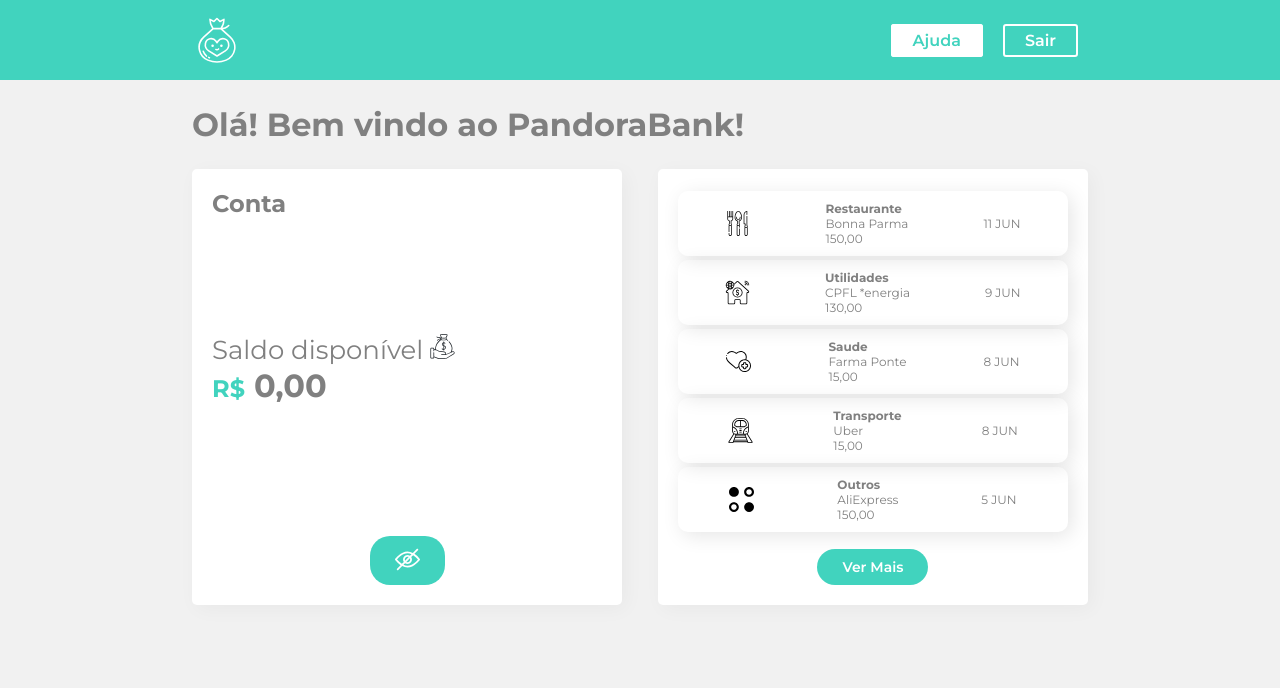
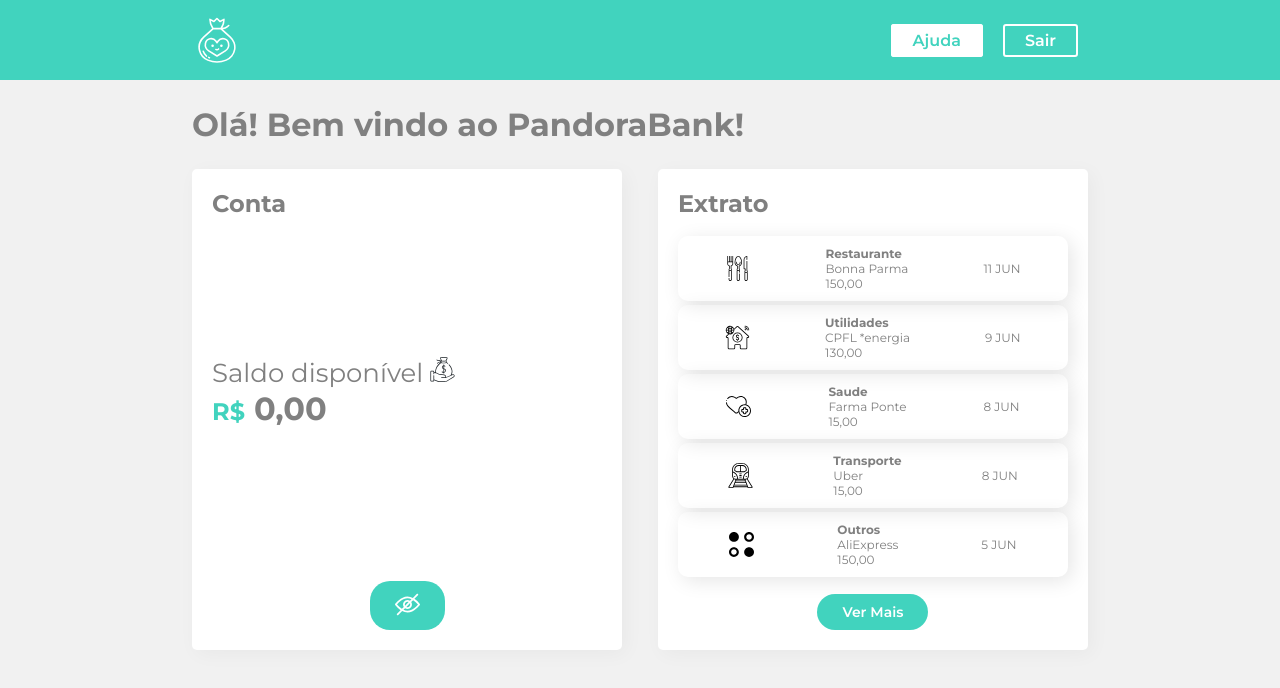
Before and after one commit to MatheusTrojan/pandora-bank, a React (Create React App) app: page / in a window 1280 px wide. Shown: the top 688 px of the page. Built offline with nearby package versions, Linux system fonts and the light colour scheme.

Commit message:
corrige margin do titulo

```diff
--- a/src/Components/Extrato/index.jsx
+++ b/src/Components/Extrato/index.jsx
@@ -1,11 +1,17 @@
 import React from 'react'
+import styled from 'styled-components'
 import { Box, Button } from '../UI'
 import { extratoLista } from "../../info"
 import Itens from '../Itens'
 
+const Title = styled.h2`
+    margin-bottom: 1rem;
+`
+
 export default function Extrato() {
   return (
     <Box>
+        <Title>Extrato</Title>
         {extratoLista.updates.map(({ id, type, from, value, date }) => {
             return (
                 <Itens
--- a/src/Components/UI/index.jsx
+++ b/src/Components/UI/index.jsx
@@ -6,12 +6,12 @@ export const Icone = styled.img`
 `
 
 export const Box = styled.div`
+  background-color: white;
+  border-radius: 5px;
+  box-shadow: 4px 4px 20px 0px rgba(0, 0, 0, 0.04);
   display: flex;
   flex-direction: column;
   justify-content: space-between;
-  background-color: white;
-  border-radius: 5px;
-  box-shadow: 4px 4px 20px 0px rgba(0, 0, 0, 0.04);
   padding: 20px;
   width: 48%;
 
```
